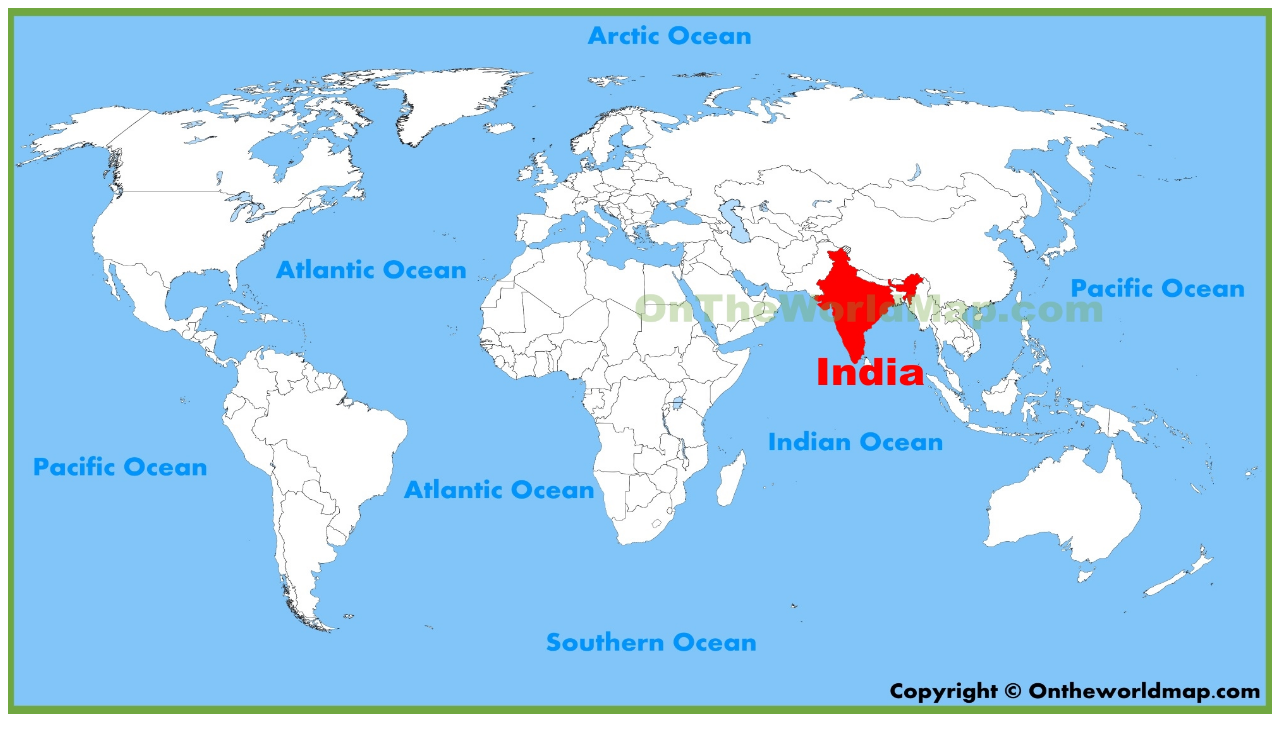
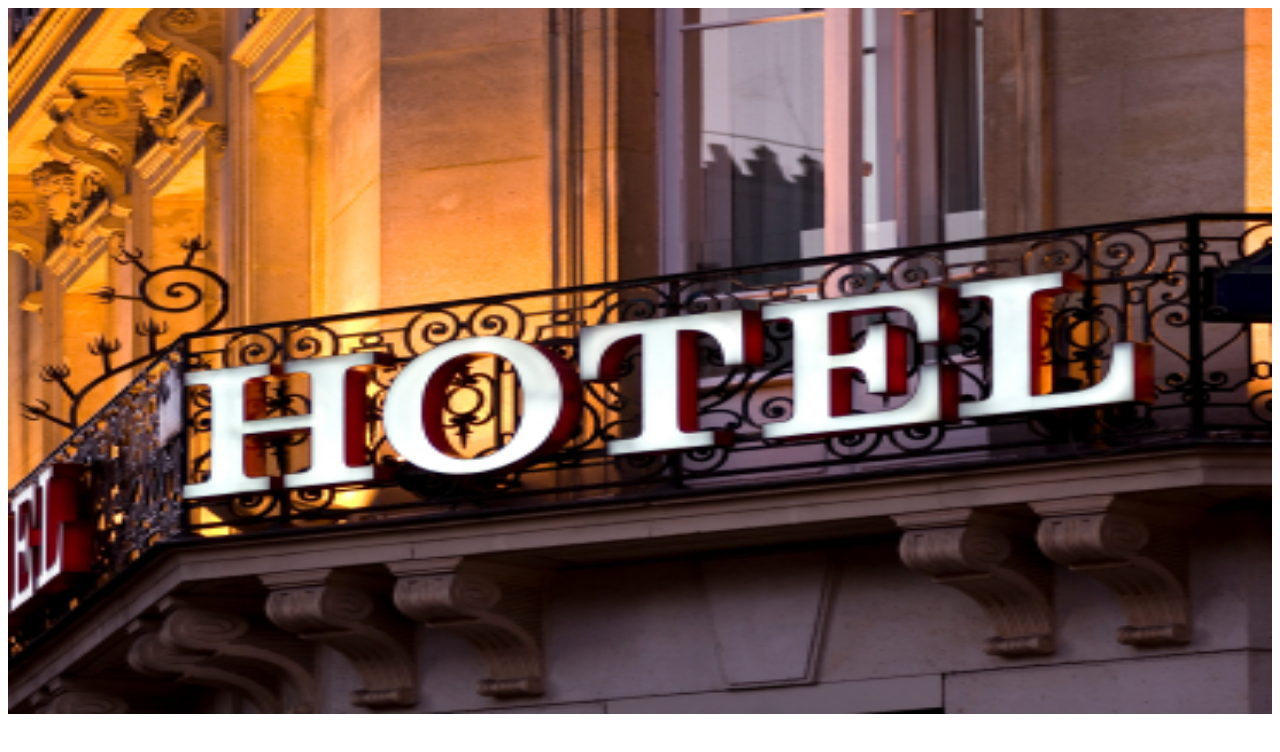
Before and after one commit to learnbyseven/s2icode, a plain HTML site: page index.html in a window 1280 px wide. Drawn offline with Linux system fonts and the light colour scheme.

Commit message:
Update index.html

```diff
--- a/index.html
+++ b/index.html
@@ -2,6 +2,6 @@
 <html>
 <head></head>
 <body>
-<img src="india-location-map.jpg" title="" alt="" height="90%" width="100%">
+<img src="Hotel-Cambridge.jpg" title="" alt="" height="90%" width="100%">
 </body>
 </html>
```
